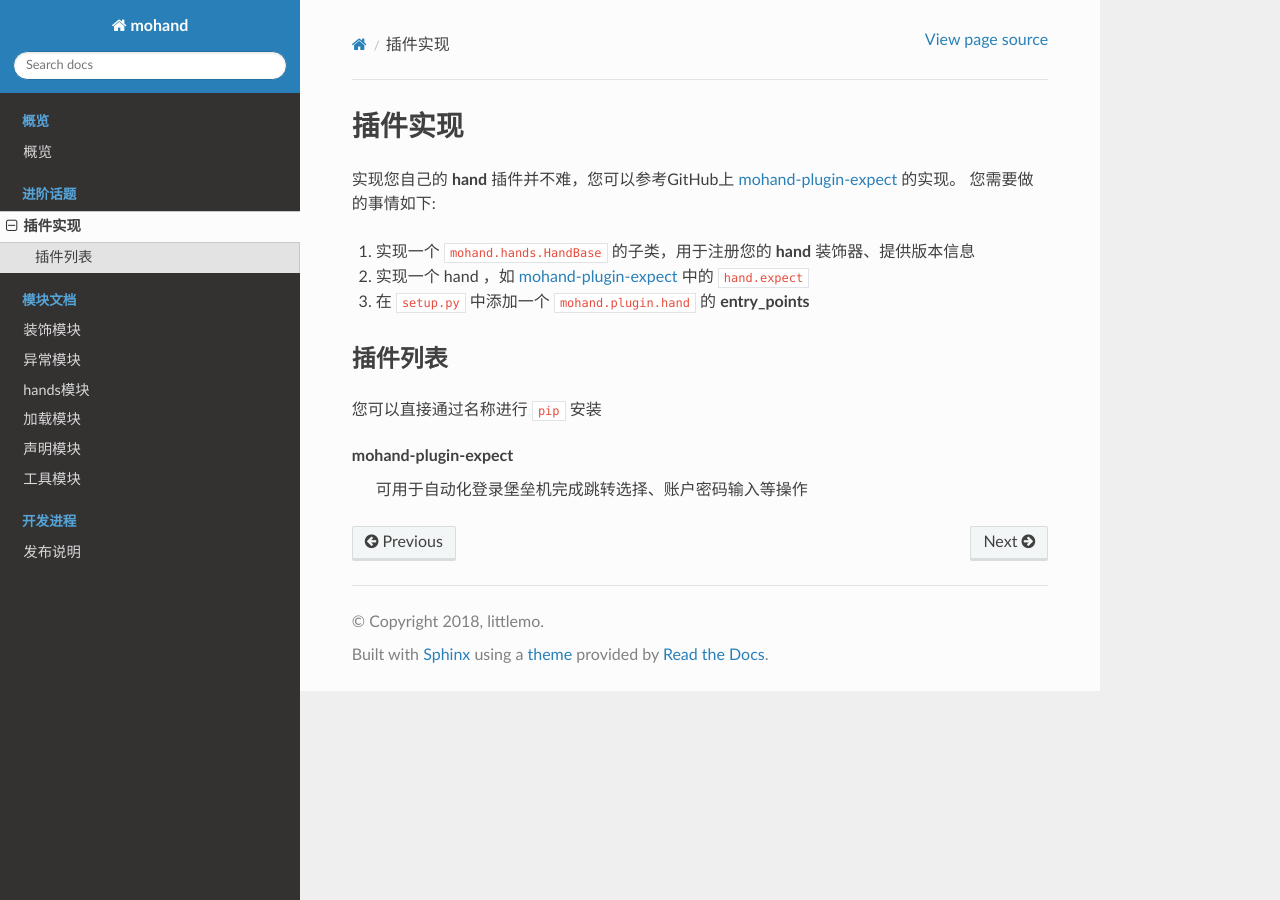
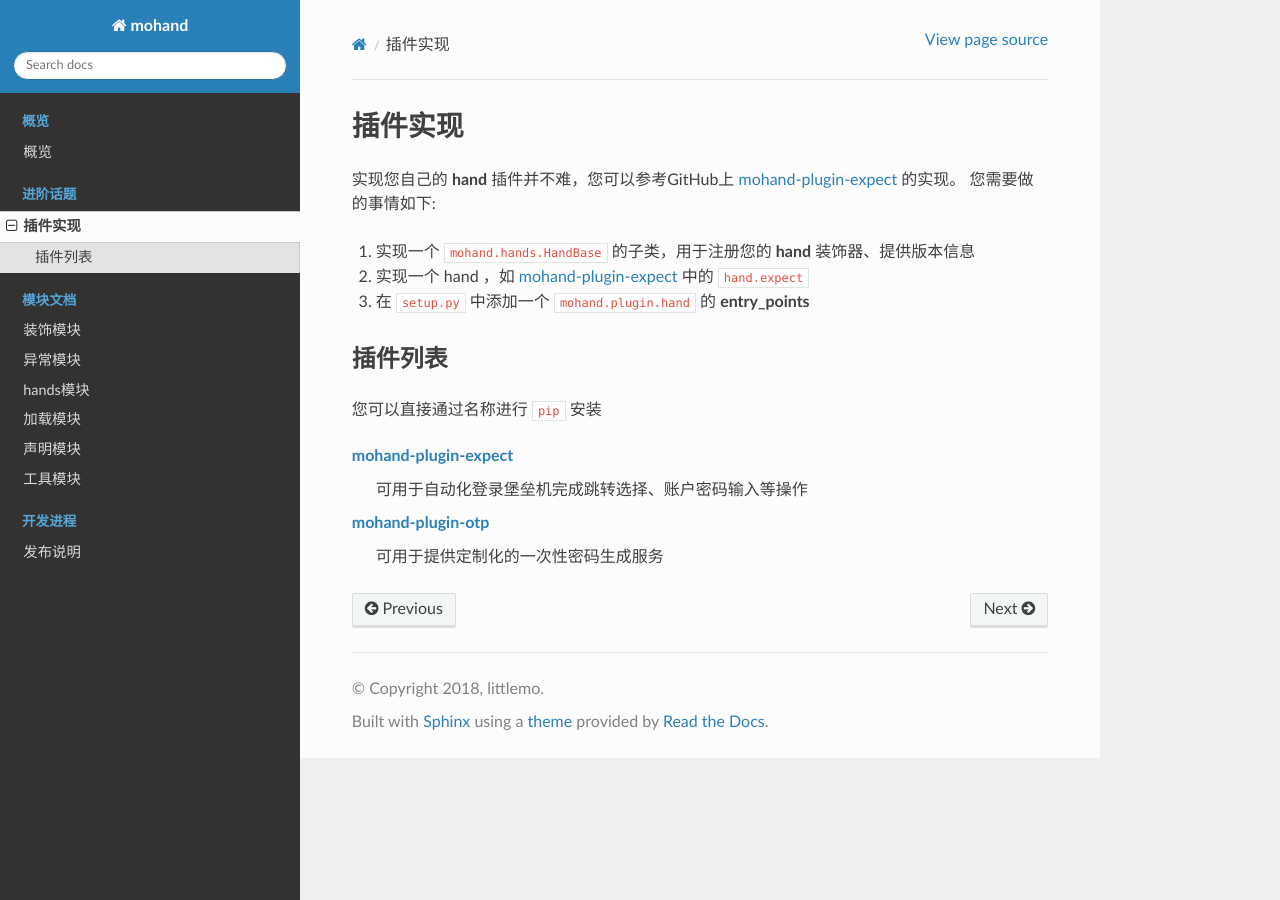
Before and after one commit to littlemo/mohand, a Sphinx documentation site: the page built from docs/source/topics/plugin.rst, in a window 1280 px wide. Built offline with Sphinx 7.4.7 and the Read the Docs theme 2.0.0, drawn with Linux system fonts in a browser that asks for light colours; formulas are drawn with MathJax 3; the version number could not be read and is left out.

Commit message:
F: 在插件列表中添加mohand-plugin-otp插件，并提供跳转链接

```diff
--- a/docs/source/topics/plugin.rst
+++ b/docs/source/topics/plugin.rst
@@ -17,8 +17,12 @@
 
 您可以直接通过名称进行 ``pip`` 安装
 
-mohand-plugin-expect
+`mohand-plugin-expect`_
     可用于自动化登录堡垒机完成跳转选择、账户密码输入等操作
+
+`mohand-plugin-otp`_
+    可用于提供定制化的一次性密码生成服务
 
 
 .. _mohand-plugin-expect: https://github.com/littlemo/mohand-plugin-expect
+.. _mohand-plugin-otp: https://github.com/littlemo/mohand-plugin-otp
```
